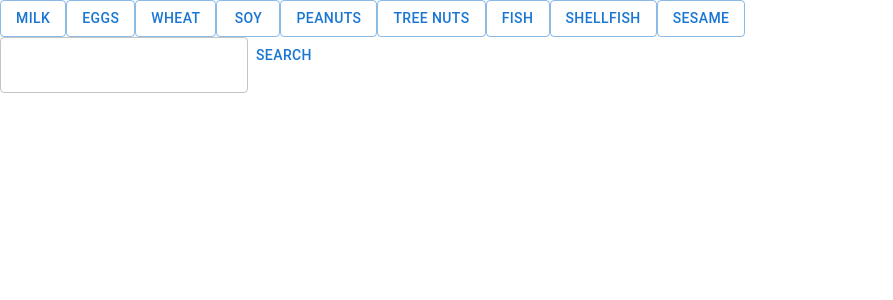
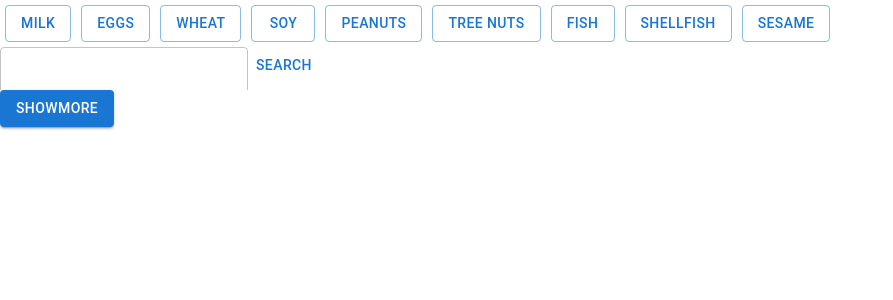
Before and after one commit to remiyeku/Iceland-hackathon-allergen, a React (Create React App) app in the folder allergen/: page / in a window 1280 px wide. Shown: the top 300 px of the page, without its empty margins (0-893 px from the left). Built offline with nearby package versions, Linux system fonts and the light colour scheme.

Commit message:
show more feature working

```diff
--- a/allergen/src/Components/Fillter/ButtonList.jsx
+++ b/allergen/src/Components/Fillter/ButtonList.jsx
@@ -1,5 +1,4 @@
 import { Button } from "@mui/material";
-
 function ButtonList({
   activeAllergens,
   updateAllergen,
@@ -15,6 +14,7 @@ function ButtonList({
           }
           key={allergen}
           allergen={allergen}
+          style={{ margin: "5px" }}
           //   className={activeAllergens.includes(allergen) ? "active" : "inactive"}
           onClick={() => updateAllergen(allergen)}
         >
--- a/allergen/src/Components/Fillter/Filter.jsx
+++ b/allergen/src/Components/Fillter/Filter.jsx
@@ -1,8 +1,17 @@
 import React from "react";
 import ButtonList from "./ButtonList";
 import SearchBar from "./SearchBar";
+import { useState } from "react";
+import "./Filterstyles.css";
+import { Button } from "@mui/material";
 
-function Filter({ activeAllergens, setActiveAllergens, allergens, setAllergens }) {
+function Filter({
+  activeAllergens,
+  setActiveAllergens,
+  allergens,
+  setAllergens,
+}) {
+  const [showMore, setShowMore] = useState(false);
   function updateAllergen(allergen) {
     allergen = allergen.toLowerCase();
     if (activeAllergens.includes(allergen)) {
@@ -16,6 +25,7 @@ function Filter({ activeAllergens, setActiveAllergens, allergens, setAllergens }
   }
   return (
     <div>
+      <div className={showMore ? "" : "smallerFilterContainer"}>
         <ButtonList
           activeAllergens={activeAllergens}
           updateAllergen={updateAllergen}
@@ -29,6 +39,10 @@ function Filter({ activeAllergens, setActiveAllergens, allergens, setAllergens }
           setAllergens={setAllergens}
         />
       </div>
+      <Button variant="contained" onClick={() => setShowMore(!showMore)}>
+        ShowMore
+      </Button>
+    </div>
   );
 }
 
--- /dev/null
+++ b/allergen/src/Components/Fillter/Filterstyles.css
@@ -0,0 +1,5 @@
+.smallerFilterContainer{
+  height: 90px ;
+  overflow: hidden;
+
+}
```
Lines whose indentation alone changed are shown as unchanged.
